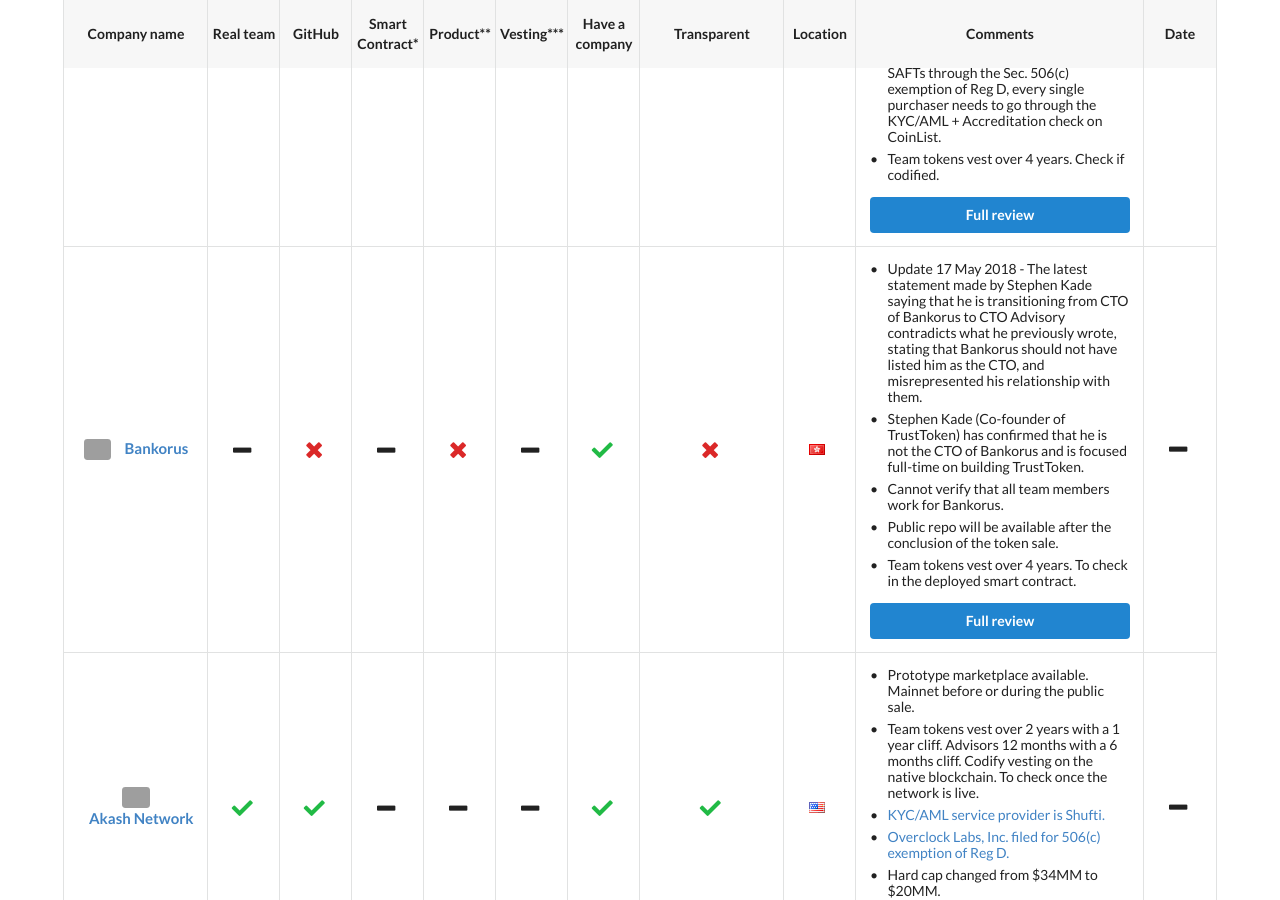
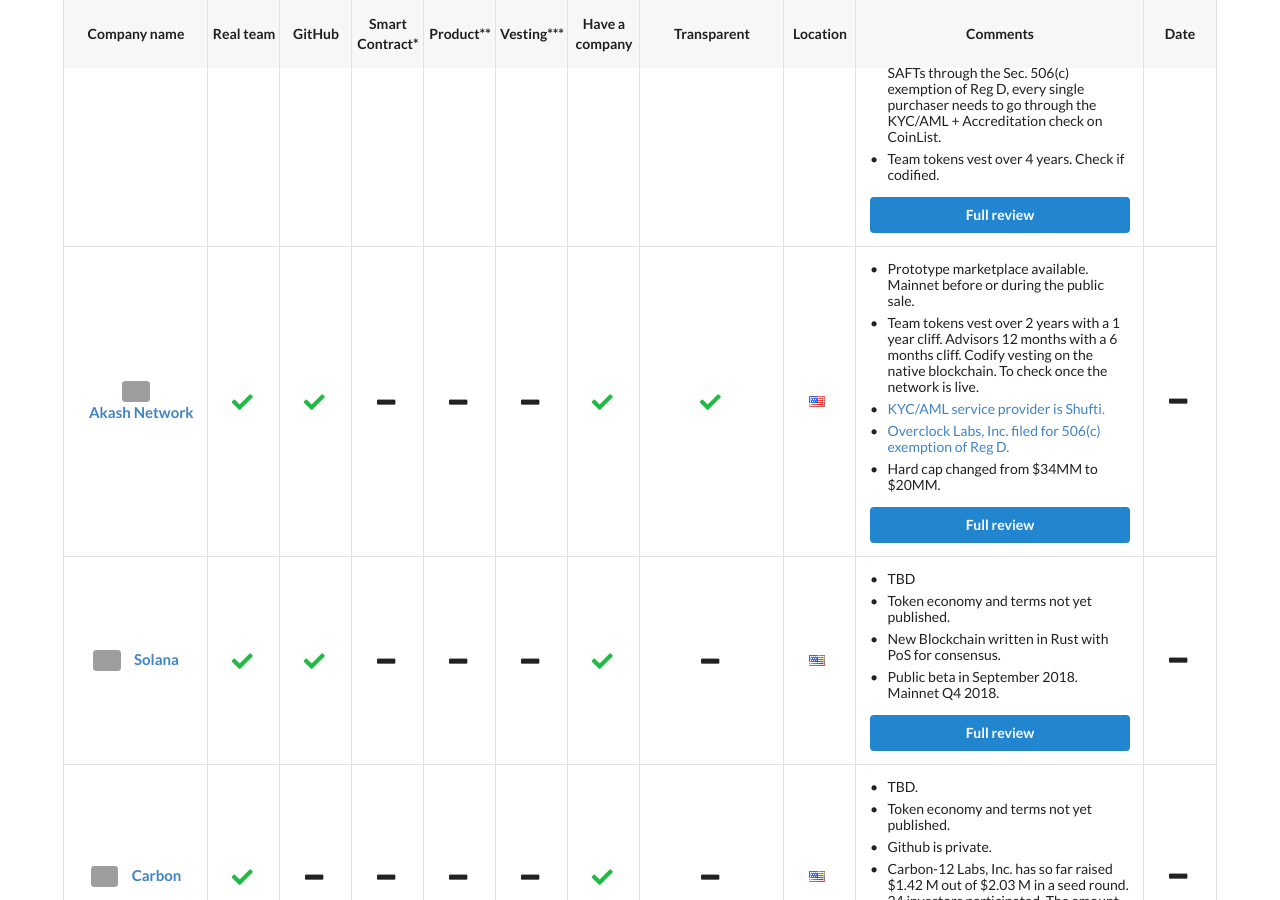
Before and after one commit to ico-check/ico-check, a Jekyll site: the page built from index.md, in a window 1280 px wide and 900 px high, scrolled down 1477 px. Built offline with Jekyll 4.4.1, drawn with Linux system fonts in a browser that asks for light colours; nearby versions of some CDN libraries; grey boxes are pictures that could not be loaded.

Commit message:
81-bankorus-ico-check
Moved to past projects

```diff
--- a/_data/active-future-icos.yml
+++ b/_data/active-future-icos.yml
@@ -45,28 +45,6 @@
   ico_end_date:
   safe: false
   issue_url: https://github.com/ico-check/ico-check/issues/126
-
-- name: Bankorus
-  image: https://i.imgur.com/LZR6NRG.jpg
-  url: https://www.bankorus.com/
-  real_team:
-  github: false
-  smart_contract:
-  product: false
-  min_vesting:
-  have_company: true
-  transparent: false
-  location: Hong Kong
-  comments:
-    - content: Update 17 May 2018 - The latest statement made by Stephen Kade saying that he is transitioning from CTO of Bankorus to CTO Advisory contradicts what he previously wrote, stating that Bankorus should not have listed him as the CTO, and misrepresented his relationship with them.
-    - content: Stephen Kade (Co-founder of TrustToken) has confirmed that he is not the CTO of Bankorus and is focused full-time on building TrustToken.
-    - content: Cannot verify that all team members work for Bankorus.
-    - content: Public repo will be available after the conclusion of the token sale.
-    - content: Team tokens vest over 4 years. To check in the deployed smart contract.
-  ico_start_date:
-  ico_end_date:
-  safe: false
-  issue_url: https://github.com/ico-check/ico-check/issues/125
 
 - name: Akash Network
   image: https://i.imgur.com/FANa1gD.jpg
```
